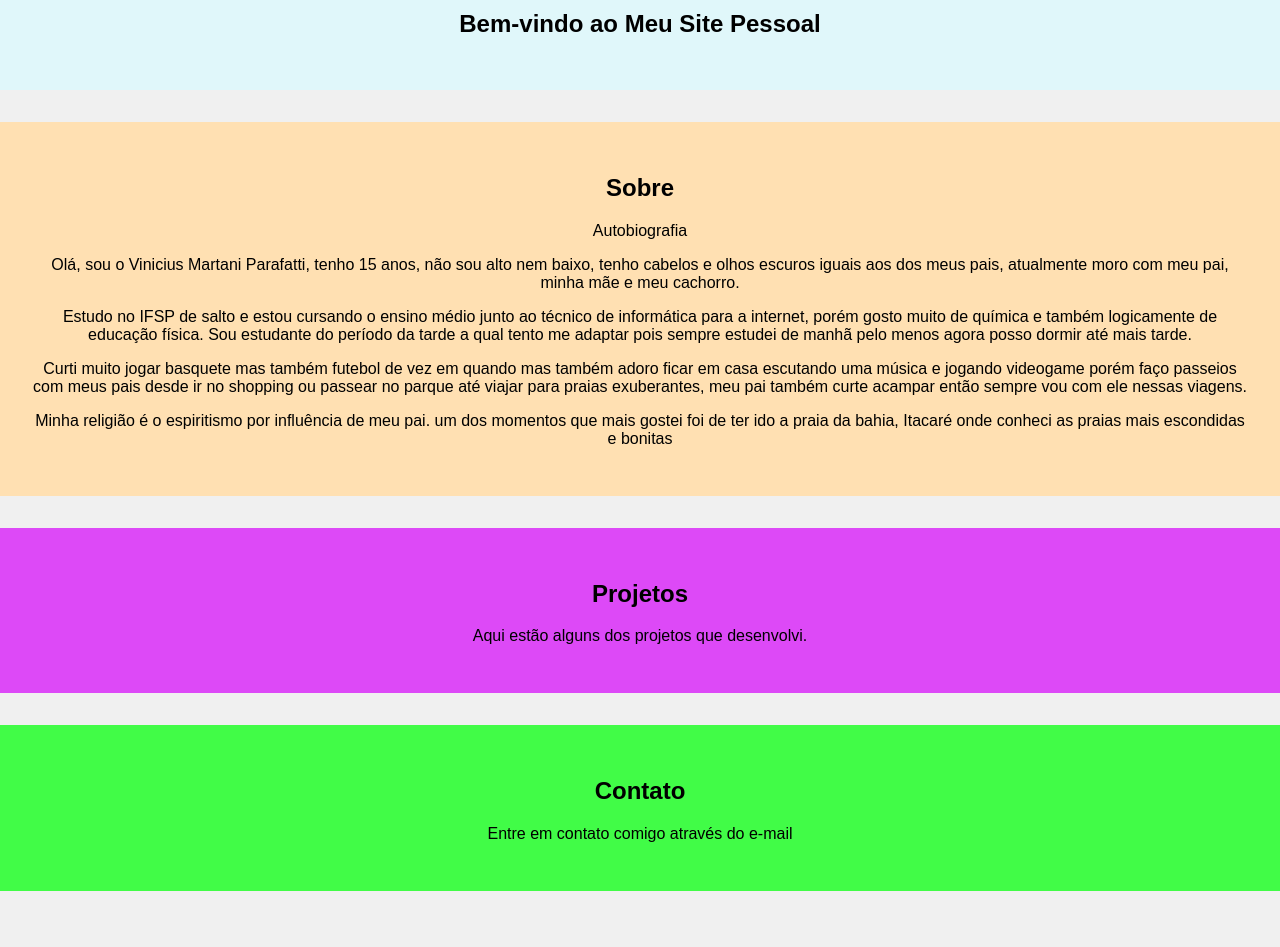
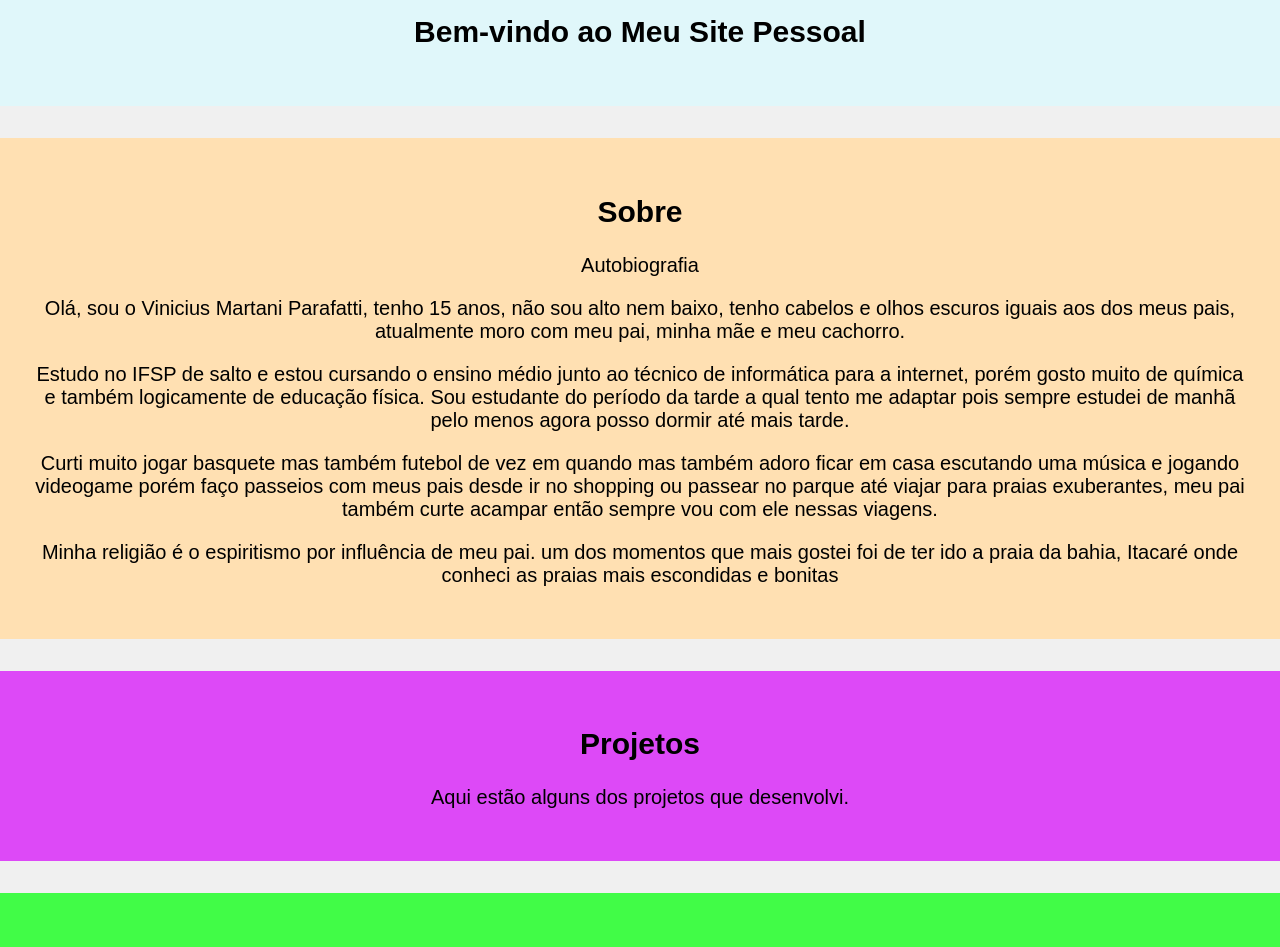
Before and after one commit to ViniParafatti/Meu-Site, a plain HTML site: page index.html in a window 1280 px wide. Shown: the part 140-1087 px from the top of the page. Before the commit the page ends 1063 px from the top, so only its background shows below. Drawn offline with Linux system fonts and the light colour scheme.

Commit message:
Update style.css

```diff
--- a/estilos/style.css
+++ b/estilos/style.css
@@ -44,18 +44,22 @@ section {
 
 #home {
     background-color: #e0f7fa;
+    font-size: 20px;
 }
 
 #sobre {
     background-color: #ffe0b2;
+    font-size: 20px;
 }
 
 #projetos {
     background-color: #dd49f7;
+    font-size: 20px;
 }
 
 #contato {
     background-color: #41fc47;
+    font-size: 20px;
 }
 
 footer {
```
